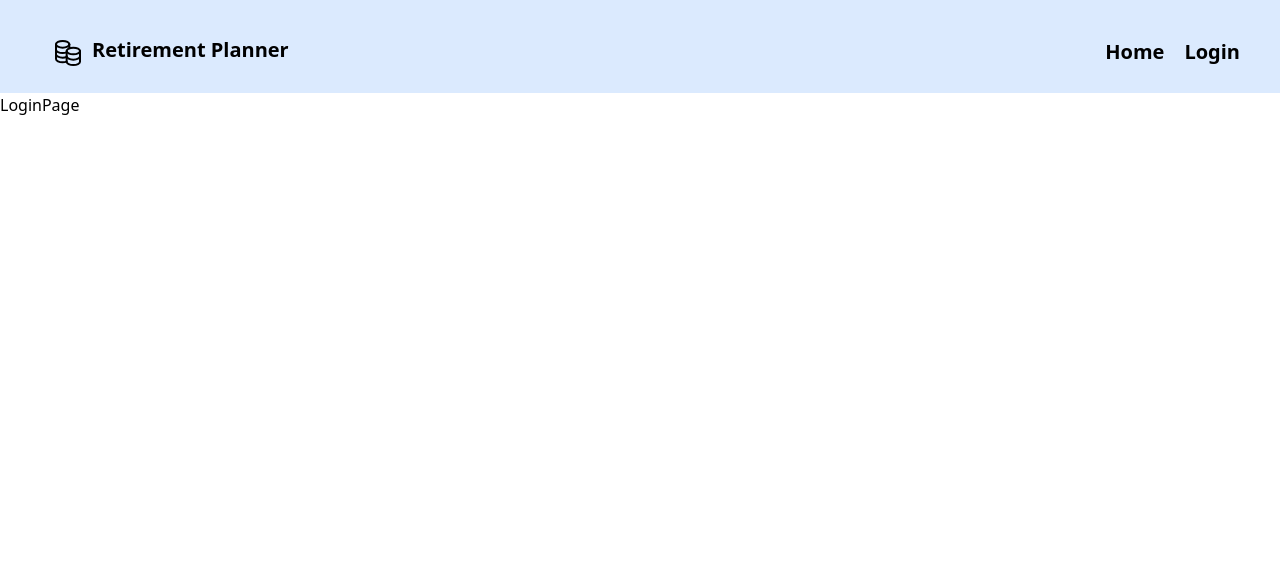
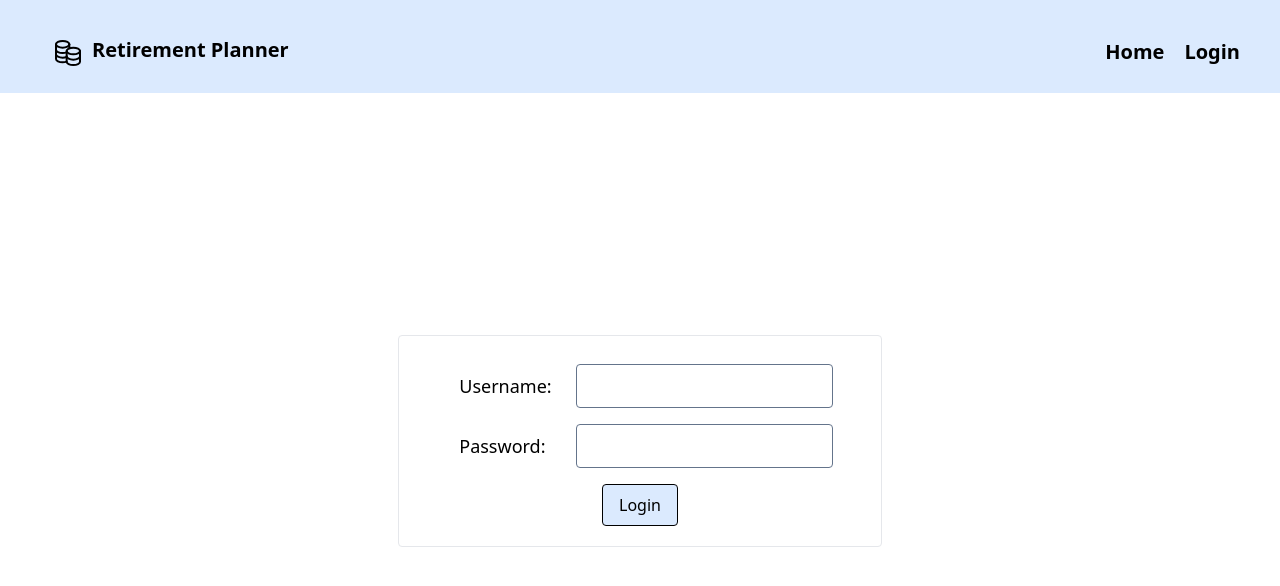
Before and after one commit to kiattisakng9/retirement-plan-calculator, a React (Create React App) app: page /login in a window 1280 px wide. Shown: the top 586 px of the page. Built offline with nearby package versions, Linux system fonts and the light colour scheme; no server answers.

Commit message:
add login feature

```diff
--- /dev/null
+++ b/src/components/LoginForm.jsx
@@ -0,0 +1,72 @@
+import React, { useState } from "react";
+import { useNavigate } from "react-router";
+import { useAuth } from "src/AuthContext";
+
+const LoginForm = () => {
+	const [username, setUsername] = useState("");
+	const [password, setPassword] = useState("");
+	const [errorMessage, setErrorMessage] = useState("");
+	const adminUsername = process.env.REACT_APP_LOGIN_USERNAME;
+	const adminPassword = process.env.REACT_APP_LOGIN_PASSWORD;
+	const { login } = useAuth();
+	const navigate = useNavigate();
+
+	const handleSubmit = (e) => {
+		e.preventDefault();
+
+		// For demonstration purposes, let's just validate the credentials locally
+		if (username === adminUsername && password === adminPassword) {
+			// If credentials are correct, you can redirect the user or do something else
+			login();
+			navigate("/");
+		} else {
+			// If credentials are incorrect, display an error message
+			setErrorMessage("Invalid username or password");
+		}
+	};
+
+	return (
+		<div className="flex items-center justify-center w-screen h-[87vh] ">
+			<form
+				className="flex flex-col px-12 py-5 border border-solid rounded border-black-400"
+				onSubmit={handleSubmit}
+			>
+				<div className="grid w-full grid-cols-3 my-2">
+					<label className="px-3 py-2 text-lg text-left" htmlFor="username">Username:</label>
+					<input
+						type="text"
+						id="username"
+						className="col-span-2 px-3 py-2 border border-solid rounded border-slate-500"
+						value={username}
+						onChange={(e) => setUsername(e.target.value)}
+					/>
+				</div>
+				<div className="grid grid-cols-3 my-2">
+					<label className="px-3 py-2 text-lg text-left" htmlFor="password">
+						Password:
+					</label>
+					<input
+						type="password"
+						id="password"
+						className="col-span-2 px-3 py-2 border border-solid rounded border-slate-500"
+						value={password}
+						onChange={(e) => setPassword(e.target.value)}
+					/>
+				</div>
+				{errorMessage && (
+					<p className="text-xs text-red-500 ">{errorMessage}</p>
+				)}
+				<div className="flex items-center justify-center w-full mt-2">
+					<button
+						className="px-4 py-2 bg-blue-100 border border-black border-solid rounded"
+						type="submit"
+					>
+						Login
+					</button>
+				</div>
+			</form>
+		</div>
+	);
+};
+
+export default LoginForm;
--- a/src/components/NavBar.jsx
+++ b/src/components/NavBar.jsx
@@ -1,16 +1,27 @@
 import React from "react";
 import NavBarLink from "./NavBarLink";
 import { useAuth } from "src/AuthContext";
+import { useNavigate } from "react-router";
 
 const NavBar = () => {
-	const { isLoggedIn } = useAuth();
+	const { isLoggedIn, logout } = useAuth();
+	const navigate = useNavigate();
+
 	return (
 		<div className="flex justify-end mt-6 mr-10 lg:font-bold lg:flex lg:gap-5 md:font-bold md: md:justify-end md:gap-4 sm:font-bold sm:gap-3 max-sm:font-bold max-sm:gap-2">
 			<NavBarLink link={"/"} navtitle={"Home"} />
 			{isLoggedIn ? (
 				<>
 					<NavBarLink link={"/calculator"} navtitle={"Calculator"} />
-					<NavBarLink link={"/login"} navtitle={"Logout"} />
+					<p
+						className="mb-6 cursor-pointer lg:text-xl md:text-lg sm:text-base"
+						onClick={() => {
+							logout();
+							navigate("/login");
+						}}
+					>
+						Logout
+					</p>
 				</>
 			) : (
 				<NavBarLink link={"/login"} navtitle={"Login"} />
--- a/src/pages/Login.page.jsx
+++ b/src/pages/Login.page.jsx
@@ -1,8 +1,9 @@
 import React from 'react'
+import LoginForm from 'src/components/LoginForm'
 
 const LoginPage = () => {
   return (
-    <div>LoginPage</div>
+    <LoginForm />
   )
 }
 
```
